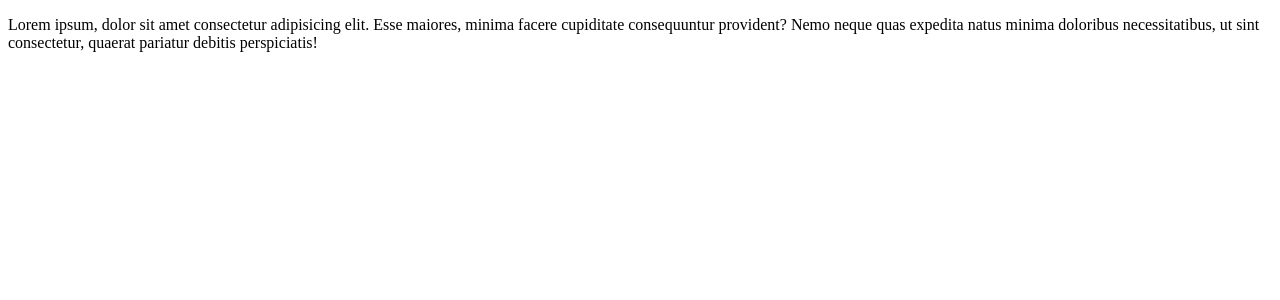
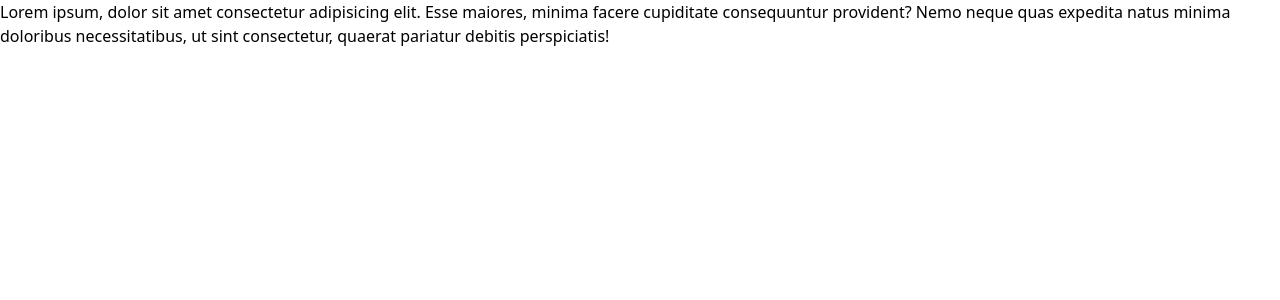
Before and after one commit to adeyahya/pokedex-2020, a Next.js app: page / in a window 1280 px wide. Shown: the top 300 px of the page. Built offline with nearby package versions, Linux system fonts and the light colour scheme; no server answers.

Commit message:
setup postcss & tailwind

```diff
--- a/package.json
+++ b/package.json
@@ -22,6 +22,7 @@
     "react-dom": "^16.13.1"
   },
   "devDependencies": {
+    "@fullhuman/postcss-purgecss": "^2.3.0",
     "@types/next": "^9.0.0",
     "@types/node": "^14.0.24",
     "@types/react": "^16.9.43",
@@ -29,13 +30,16 @@
     "@typescript-eslint/eslint-plugin": "^3.7.0",
     "@typescript-eslint/parser": "^3.7.0",
     "apollo": "^2.30.1",
+    "autoprefixer": "^9.8.5",
     "eslint": "^7.5.0",
     "eslint-config-prettier": "^6.11.0",
     "eslint-plugin-jsx-a11y": "^6.3.1",
     "eslint-plugin-prettier": "^3.1.4",
     "eslint-plugin-react": "^7.20.3",
     "eslint-plugin-react-hooks": "^4.0.8",
+    "postcss-preset-env": "^6.7.0",
     "prettier": "^2.0.5",
+    "tailwindcss": "^1.5.2",
     "typescript": "^3.9.7"
   }
 }
--- /dev/null
+++ b/postcss.config.js
@@ -0,0 +1,15 @@
+module.exports = {
+  plugins: {
+    tailwindcss: {},
+    autoprefixer: {},
+    'postcss-preset-env': {},
+    ...(process.env.NODE_ENV === 'production'
+      ? {
+          '@fullhuman/postcss-purgecss': {
+            content: ['./components/**/*.js', './pages/**/*.js'],
+            defaultExtractor: (content) => content.match(/[\w-/:]+(?<!:)/g) || [],
+          },
+        }
+      : {}),
+  },
+};
--- a/src/pages/_app.tsx
+++ b/src/pages/_app.tsx
@@ -1,7 +1,7 @@
-import { withApollo } from '../utils/apollo/withApollo';
 import { NextComponentType, NextPage } from 'next';
 import { FunctionComponent } from 'react';
-
+import { withApollo } from '../utils/apollo/withApollo';
+import '../styles/index.css';
 interface Props {
   Component: NextComponentType;
   pageProps: Record<string, unknown>;
--- /dev/null
+++ b/src/styles/index.css
@@ -0,0 +1,5 @@
+/* purgecss start ignore */
+@tailwind base;
+@tailwind components;
+/* purgecss end ignore */
+@tailwind utilities;
--- /dev/null
+++ b/tailwind.config.js
@@ -0,0 +1,8 @@
+module.exports = {
+  purge: ['./components/**/*.{js,ts,jsx,tsx}', './pages/**/*.{js,ts,jsx,tsx}'],
+  theme: {
+    extend: {},
+  },
+  variants: {},
+  plugins: [],
+};
```
Also changed, not shown: 1 other file (tests, documents, lock files or other folders).
